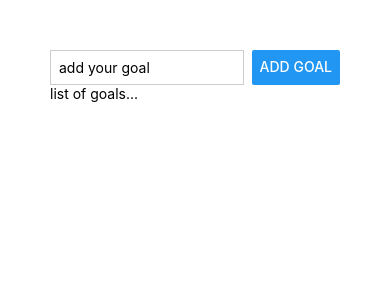
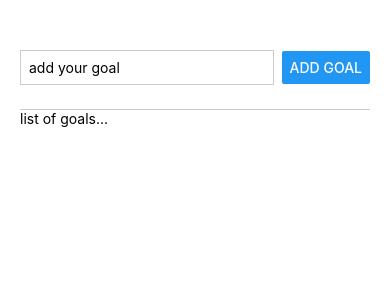
Before and after one commit to Sinashaygan/RNCOURSE, a React Native app: screen / in a window 390 px wide. Shown: the top 300 px of the page. Built offline with nearby package versions, Linux system fonts and the light colour scheme.

Commit message:
feat: add some styles to properties

```diff
--- a/App.js
+++ b/App.js
@@ -18,12 +18,17 @@ export default function App() {
 
 const styles = StyleSheet.create({
   appContainer: {
-    padding: 50,
+    paddingTop: 50,
+    paddingHorizontal:20,
   },
 
   inputContainer: {
     flexDirection: "row",
     justifyContent: "space-between",
+    alignItems:"center",
+    paddingBottom:24,
+    borderBottomWidth:1,
+    borderColor:"#cccccc"
   },
 
   textInput: {
```
